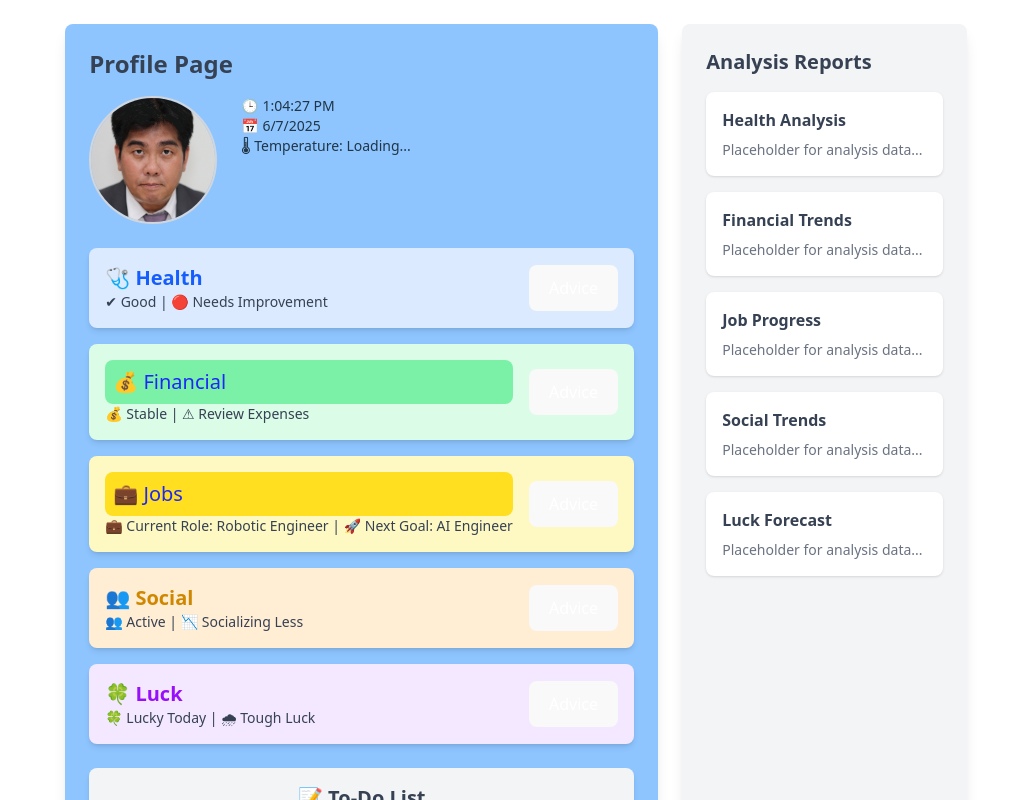
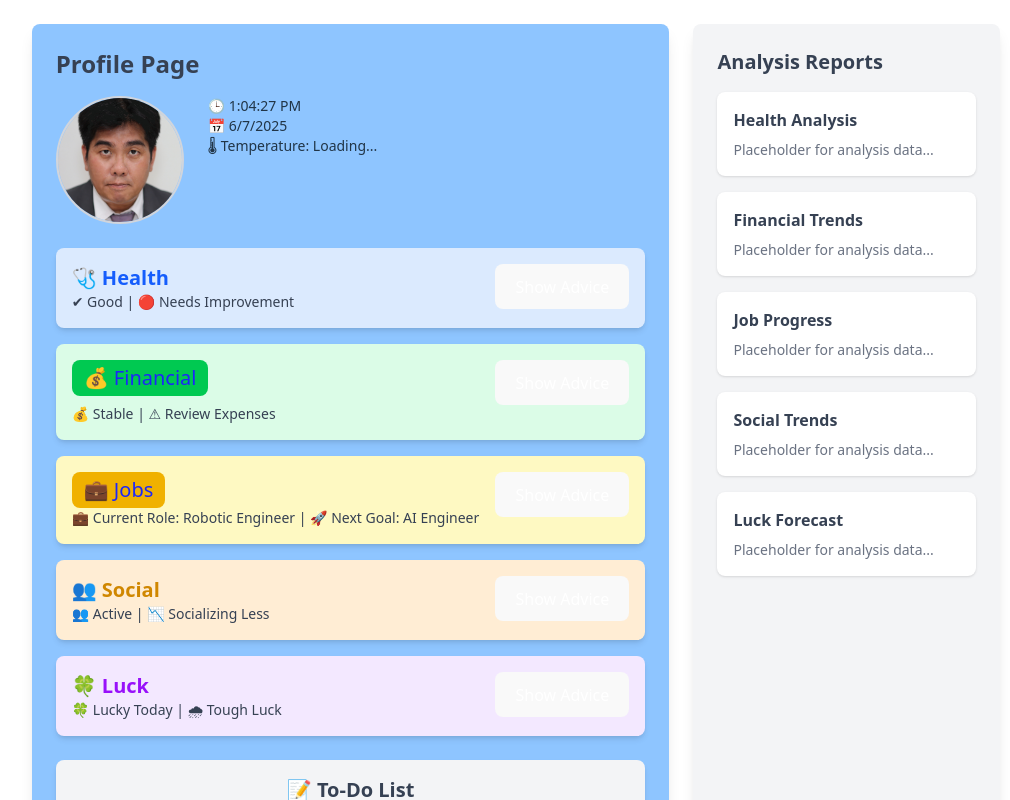
Before and after one commit to Leonicus73/myprofile-app, a React (Vite) app: page /profile in a window 1280 px wide. Shown: the top 800 px of the page, without its empty margins (124-1134 px from the left). Built offline with nearby package versions, Linux system fonts and the light colour scheme; no server answers.

Commit message:
add Jobs.jsx add Analysis Col TextAlignment adjustment toggle advice

```diff
--- a/src/components/Financial.jsx
+++ b/src/components/Financial.jsx
@@ -3,26 +3,39 @@ import { Link } from "react-router-dom";
 
 function Financial() {
   const [advice, setAdvice] = useState("");
+  const [showAdvice, setShowAdvice] = useState(false);
 
   const getAdvice = () => {
+    // Always set the advice text when toggling on
     setAdvice("💰 Tip: Save at least 20% of your income and avoid impulse purchases.");
+    // Toggle visibility
+    setShowAdvice(!showAdvice);
   };
 
   return (
-    <div className="bg-green-100 p-4 rounded-lg shadow-md flex justify-between items-center">
-  <div className="flex-1">
-    <Link to="/financialpage" className="text-xl font-bold text-green-600 block p-2 bg-green-300 text-white rounded-lg hover:bg-green-600">
-        💰 Financial
-      </Link>
-    <p className="text-sm text-gray-700">💰 Stable | ⚠ Review Expenses</p>
-    {advice && <p className="text-sm mt-2 text-green-700">{advice}</p>}
-  </div>
-  {/* Spacing Adjusted for the Button */}
-  <button onClick={getAdvice} className="ml-4 p-2 bg-green-500 text-white rounded-lg">
-    Advice
-  </button>
+    <div className="bg-green-100 p-4 rounded-lg shadow-md flex justify-between items-start">
+      <div className="flex-1">
+        <Link
+          to="/financialpage"
+          className="text-xl font-bold text-white bg-green-500 px-3 py-1 rounded-lg hover:bg-green-600 inline-block"
+        >
+          💰 Financial
+        </Link>
 
-</div>
+        <p className="text-sm text-gray-700 mt-2">💰 Stable | ⚠ Review Expenses</p>
+
+        {showAdvice && (
+          <p className="text-xs mt-2 text-green-700">{advice}</p>
+        )}
+      </div>
+
+      <button
+        onClick={getAdvice}
+        className="ml-4 p-2 bg-green-500 text-white rounded-lg"
+      >
+        {showAdvice ? "Hide Advice" : "Show Advice"}
+      </button>
+    </div>
   );
 }
 
--- a/src/components/Health.jsx
+++ b/src/components/Health.jsx
@@ -1,22 +1,32 @@
 import { useState } from "react";
-import { Link } from "react-router-dom";
 
 function Health() {
-      const [advice, setAdvice] = useState("");
+  const [showAdvice, setShowAdvice] = useState(false);
 
-      const getAdvice = () => {
-        setAdvice("💰 Tip: Eat Healthy.");
+  // Centralize the advice text so it's easy to change later
+  const adviceText = "💡 Tip: Eat Healthy.";
+
+  // Toggle handler
+  const toggleAdvice = () => {
+    setShowAdvice((prev) => !prev);
   };
 
   return (
-    <div className="bg-blue-100 p-4 rounded-lg shadow-md flex justify-between items-center">
+    <div className="bg-blue-100 p-4 rounded-lg shadow-md flex justify-between items-start">
       <div className="flex-1">
         <h3 className="text-xl font-bold text-blue-600">🩺 Health</h3>
         <p className="text-sm text-gray-700">✔ Good | 🔴 Needs Improvement</p>
-    {advice && <p className="text-sm mt-2 text-blue-700">{advice}</p>}
+
+        {showAdvice && (
+          <p className="text-xs mt-2 text-blue-700">{adviceText}</p>
+        )}
       </div>
-  <button onClick={getAdvice} className="ml-4 p-2 bg-blue-500 text-white rounded-lg whitespace-nowrap">
-    Advice
+
+      <button
+        onClick={toggleAdvice}
+        className="ml-4 p-2 bg-blue-500 text-white rounded-lg whitespace-nowrap"
+      >
+        {showAdvice ? "Hide Advice" : "Show Advice"}
       </button>
     </div>
   );
--- a/src/components/Jobs.jsx
+++ b/src/components/Jobs.jsx
@@ -2,31 +2,41 @@ import { useState } from "react";
 import { Link } from "react-router-dom";
 
 function Jobs() {
-  const [advice, setAdvice] = useState("");
+  const [showAdvice, setShowAdvice] = useState(false);
 
-  const getAdvice = () => {
-    setAdvice("💼 Tip: Keep your resume updated and network regularly to discover new opportunities.");
+  // Centralized advice text
+  const adviceText =
+    "💼 Tip: Keep your resume updated and network regularly to discover new opportunities.";
+
+  // Toggle handler
+  const toggleAdvice = () => {
+    setShowAdvice((prev) => !prev);
   };
 
   return (
-    <div className="bg-yellow-100 p-4 rounded-lg shadow-md flex justify-between items-center">
+    <div className="bg-yellow-100 p-4 rounded-lg shadow-md flex justify-between items-start">
       <div className="flex-1">
         <Link
           to="/jobpage"
-          className="text-xl font-bold text-yellow-600 block p-2 bg-yellow-300 text-white rounded-lg hover:bg-yellow-600"
+          className="text-xl font-bold text-white bg-yellow-500 px-3 py-1 rounded-lg hover:bg-green-600 inline-block"
         >
           💼 Jobs
         </Link>
-        <p className="text-sm text-gray-700">💼 Current Role: Robotic Engineer | 🚀 Next Goal: AI Engineer</p>
-        {advice && <p className="text-sm mt-2 text-yellow-700">{advice}</p>}
+
+        <p className="text-sm text-gray-700">
+          💼 Current Role: Robotic Engineer | 🚀 Next Goal: AI Engineer
+        </p>
+
+        {showAdvice && (
+          <p className="text-xs mt-2 text-blue-700">{adviceText}</p>
+        )}
       </div>
 
-      {/* Advice Button */}
       <button
-        onClick={getAdvice}
-        className="ml-4 p-2 bg-yellow-500 text-white rounded-lg"
+        onClick={toggleAdvice}
+        className="ml-4 p-2 bg-blue-500 text-white rounded-lg whitespace-nowrap"
       >
-        Advice
+        {showAdvice ? "Hide Advice" : "Show Advice"}
       </button>
     </div>
   );
--- a/src/components/Luck.jsx
+++ b/src/components/Luck.jsx
@@ -1,22 +1,32 @@
 import { useState } from "react";
 
 function Luck() {
-  const [advice, setAdvice] = useState("");
+  const [showAdvice, setShowAdvice] = useState(false);
 
-  const getAdvice = () => {
-    setAdvice("💰 Tip: Do good deeds.");
+  // Centralized advice text
+  const adviceText = "🍀 Tip: Do good deeds.";
+
+  // Toggle handler
+  const toggleAdvice = () => {
+    setShowAdvice((prev) => !prev);
   };
 
   return (
-    <div className="bg-purple-100 p-4 rounded-lg shadow-md flex justify-between items-center">
+    <div className="bg-purple-100 p-4 rounded-lg shadow-md flex justify-between items-start">
       <div className="flex-1">
         <h3 className="text-xl font-bold text-purple-600">🍀 Luck</h3>
         <p className="text-sm text-gray-700">🍀 Lucky Today | 🌧 Tough Luck</p>
-        {advice && <p className="text-sm mt-2 text-purple-700">{advice}</p>}
+
+        {showAdvice && (
+          <p className="text-xs mt-2 text-purple-700">{adviceText}</p>
+        )}
       </div>
-     {/* Spacing Adjusted for the Button */}
-      <button onClick={getAdvice} className="ml-4 p-2 bg-purple-500 text-white rounded-lg whitespace-nowrap">
-        Advice
+
+      <button
+        onClick={toggleAdvice}
+        className="ml-4 p-2 bg-purple-500 text-white rounded-lg whitespace-nowrap"
+      >
+        {showAdvice ? "Hide Advice" : "Show Advice"}
       </button>
     </div>
   );
--- a/src/components/Social.jsx
+++ b/src/components/Social.jsx
@@ -1,22 +1,33 @@
 import { useState } from "react";
 
 function Social() {
-  const [advice, setAdvice] = useState("");
+  const [showAdvice, setShowAdvice] = useState(false);
 
-  const getAdvice = () => {
-    setAdvice("💰 Tip: Be friendly");
+  // Centralized advice text
+  const adviceText = "👥 Tip: Be friendly";
+
+  // Toggle handler
+  const toggleAdvice = () => {
+    setShowAdvice((prev) => !prev);
   };
+
   return (
-    <div className="bg-orange-100 p-4 rounded-lg shadow-md flex justify-between items-center">
-  <div className="flex-1">
-    <h3 className="text-xl font-bold text-yellow-600">👥 Social</h3>
-    <p className="text-sm text-gray-700">👥 Active | 📉 Socializing Less</p>
-    {advice && <p className="text-sm mt-2 text-yellow-700">{advice}</p>}
- </div>
-    {/* Spacing Adjusted for the Button */}
-    <button onClick={getAdvice} className="ml-4 p-2 bg-orange-500 text-white rounded-lg whitespace-nowrap">
-      Advice
-    </button>
+    <div className="bg-orange-100 p-4 rounded-lg shadow-md flex justify-between items-start">
+      <div className="flex-1">
+        <h3 className="text-xl font-bold text-yellow-600">👥 Social</h3>
+        <p className="text-sm text-gray-700">👥 Active | 📉 Socializing Less</p>
+
+        {showAdvice && (
+          <p className="text-xs mt-2 text-blue-700">{adviceText}</p>
+        )}
+      </div>
+
+      <button
+        onClick={toggleAdvice}
+        className="ml-4 p-2 bg-blue-500 text-white rounded-lg whitespace-nowrap"
+      >
+        {showAdvice ? "Hide Advice" : "Show Advice"}
+      </button>
     </div>
   );
 }
```
Lines whose indentation alone changed are shown as unchanged.
